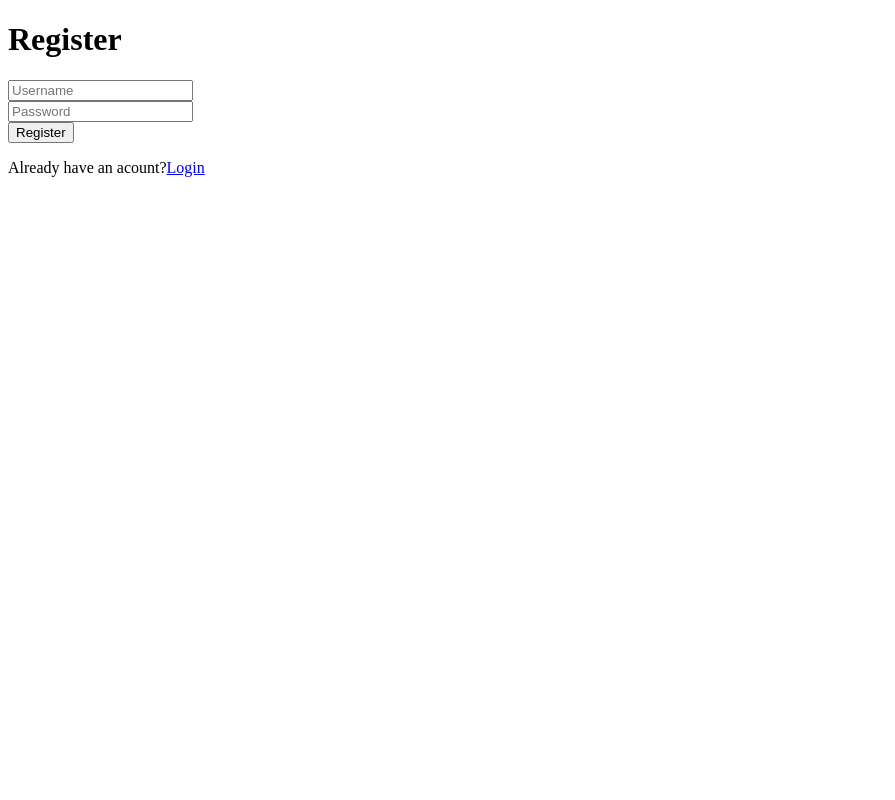
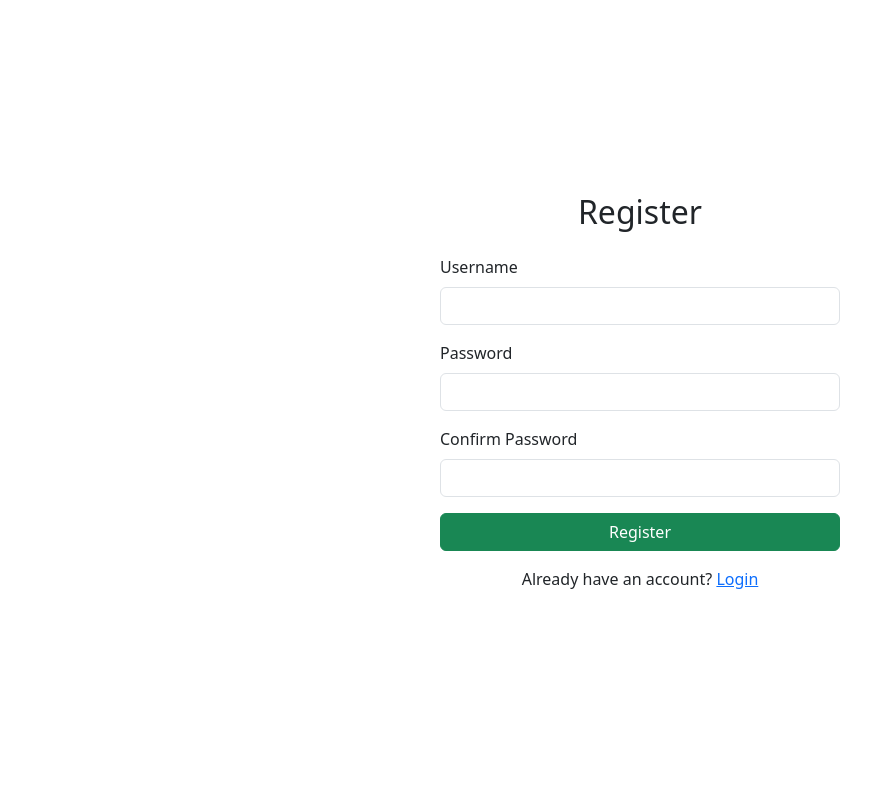
Before and after one commit to Gamay-tun/Student-Expense-App, a Flask app: page /register in a window 1280 px wide. Shown: the whole page, without its empty margins (0-895 px from the left). Run offline with Flask 3, Linux system fonts and the light colour scheme.

Commit message:
login and register pages ui update

```diff
--- a/templates/register.html
+++ b/templates/register.html
@@ -1,15 +1,32 @@
 <!DOCTYPE html>
 <html lang="en">
 <head>
-    <title>Register</title>
+  <meta charset="UTF-8" />
+  <title>Register</title>
+  <meta name="viewport" content="width=device-width, initial-scale=1">
+  <link href="https://cdn.jsdelivr.net/npm/bootstrap@5.3.2/dist/css/bootstrap.min.css" rel="stylesheet">
 </head>
 <body>
-    <h1>Register</h1>
-    <form method="POST" action="/register">
-        <input name="username" placeholder="Username" required><br>
-        <input name="password" type="password" placeholder="Password" required><br>
-        <button type="submit">Register</button>
-    </form>
-    <p>Already have an acount?<a href="/login">Login</a></p>
+  <div class="container d-flex justify-content-center align-items-center vh-100">
+    <div class="w-100" style="max-width: 400px;">
+      <h2 class="text-center mb-4">Register</h2>
+      <form method="POST" action="/register">
+        <div class="mb-3">
+          <label class="form-label">Username</label>
+          <input type="text" name="username" class="form-control" required>
+        </div>
+        <div class="mb-3">
+          <label class="form-label">Password</label>
+          <input type="password" name="password" class="form-control" required>
+        </div>
+        <div class="mb-3">
+          <label class="form-label">Confirm Password</label>
+          <input type="password" name="confirm_password" class="form-control" required>
+        </div>
+        <button type="submit" class="btn btn-success w-100">Register</button>
+      </form>
+      <p class="mt-3 text-center">Already have an account? <a href="/login">Login</a></p>
+    </div>
+  </div>
 </body>
 </html>
```
Also changed, not shown: templates/login.html (+21 -8 lines), 1 other file.
